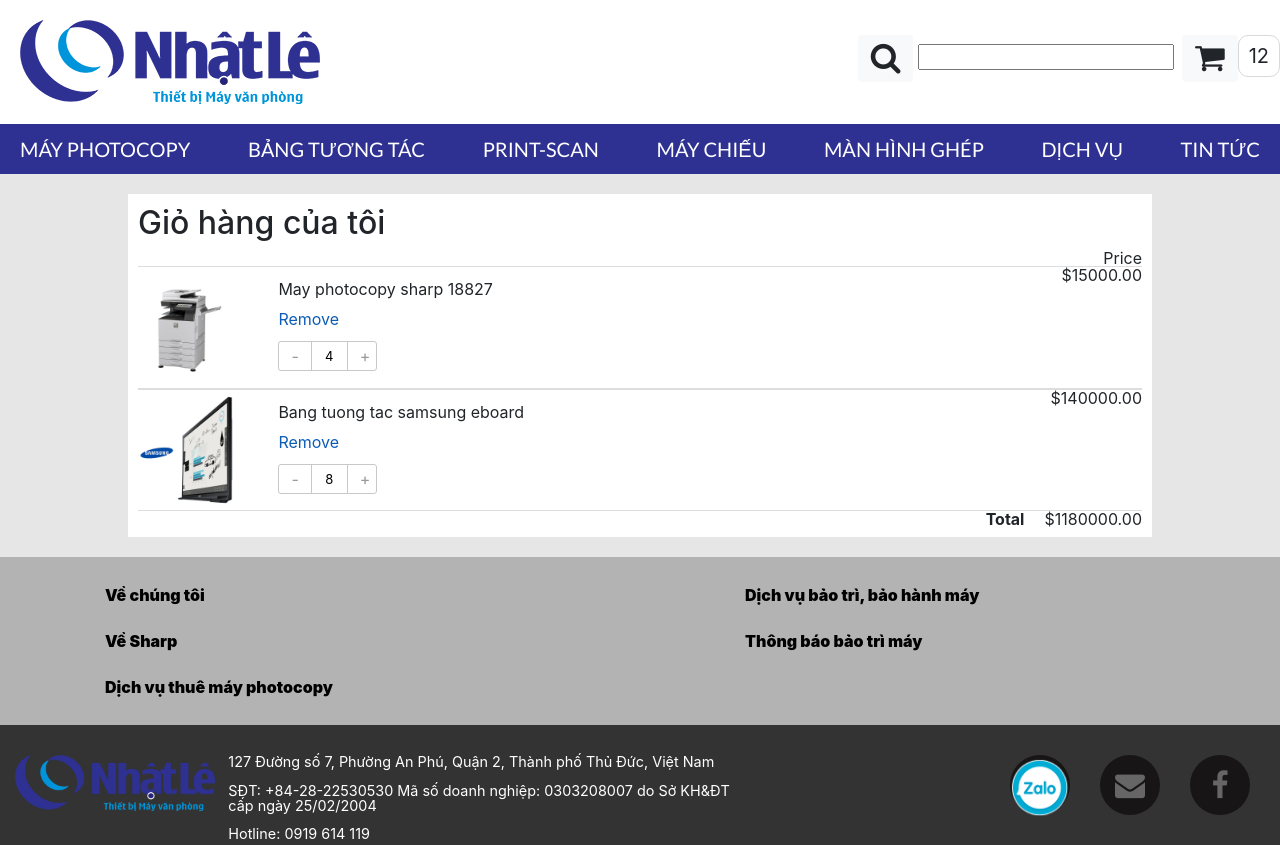
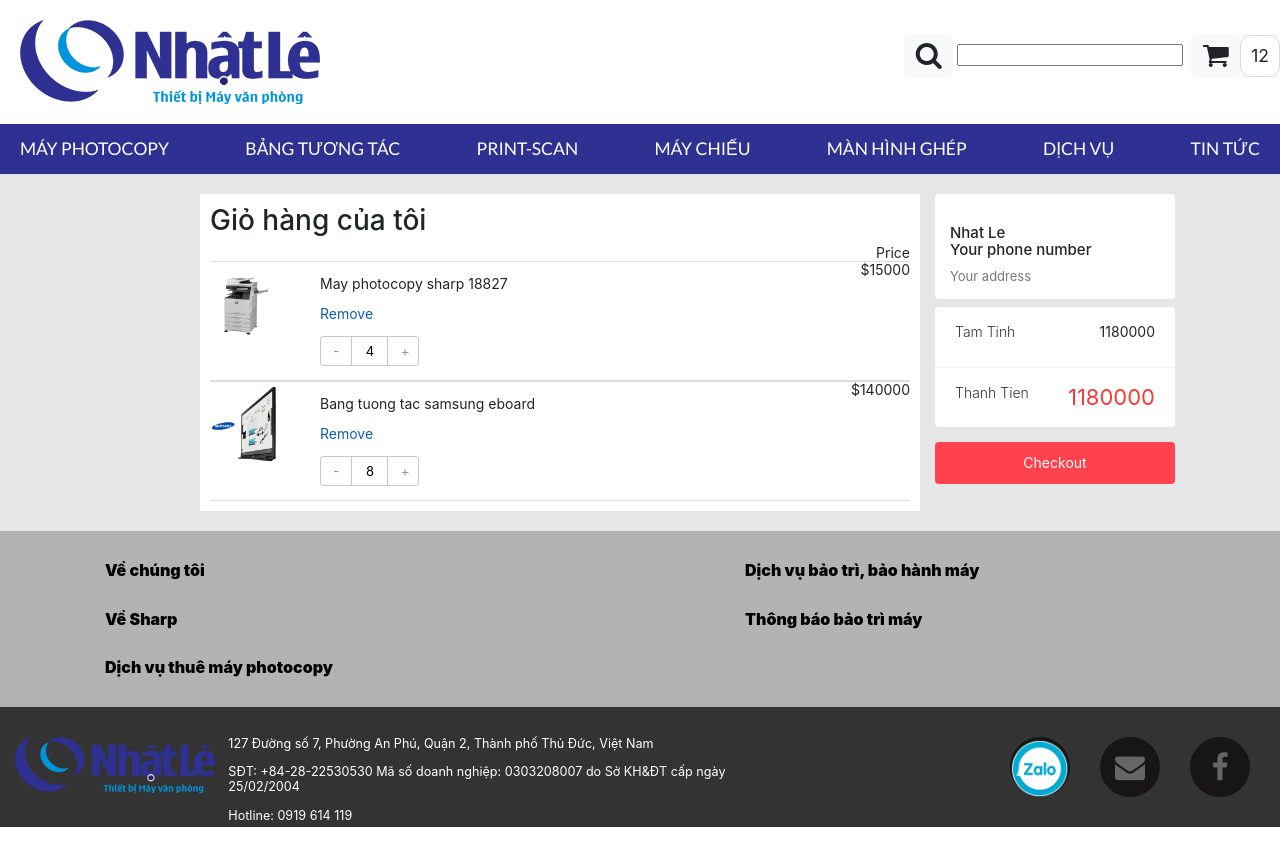
Before and after one commit to nhatle1/Nhat-Le-Django, a Django app: page /giohang/ in a window 1280 px wide. Run offline with Django 3.2, Linux system fonts and the light colour scheme; a user stored in the database is signed in; data comes from the database, SQL or seed files in the repository; both versions use the stored data as it was after the commit; some libraries are stand-ins or nearby versions.

Commit message:
finish styling shopping cart page

```diff
--- a/core/models.py
+++ b/core/models.py
@@ -13,7 +13,7 @@
 class Product(models.Model):
     title = models.CharField(max_length=100)
     description = models.TextField()
-    price = models.FloatField()
+    price = models.IntegerField()
     image = models.ImageField(upload_to="static/images")
     productType = models.TextField()
 
--- a/core/urls.py
+++ b/core/urls.py
@@ -18,5 +18,6 @@
     path('thongbaobaotrimay/', thongbaobaotrimay_view, name="thongbaobaotrimay-view"),
     path('tintuc/', tintuc_view, name="tintuc-view"),
     path('vechungtoi/', vechungtoi_view, name="vechungtoi-view"),
-    path('updateItem/', updateItem_view, name="update-item")
+    path('updateItem/', updateItem_view, name="update-item"),
+    path('checkout/', checkout_view, name="checkout-view"),
 ]
--- a/core/views.py
+++ b/core/views.py
@@ -90,6 +90,7 @@
         'items':items,
         'order':order,
         'cartItems':cartItems,
+        'customer': customer,
     }
     return render(request, 'giohang.html', context)
 
@@ -215,8 +216,22 @@
         orderitem.quantity = orderitem.quantity - 1
 
     orderitem.save()
-
-    if orderitem.quantity <= 0:
+    if action == 'delete':
         orderitem.delete()
 
     return JsonResponse('Item was added', safe=False)
+
+
+def checkout_view(request):
+    if request.user.is_authenticated:
+        customer =  request.user.customer
+        order, created = Order.objects.get_or_create(customer=customer, complete=False)
+        cartItems = order.get_cart_items
+    else:
+        order = { 'get_cart_total':0 }
+
+    context = {
+        'order':order,
+        'cartItems':cartItems,
+    }
+    return render(request, 'checkout.html', context)
--- a/static/css/style.css
+++ b/static/css/style.css
@@ -1,6 +1,11 @@
 /*************Default********* */
+html {
+  font-family: Arial, Helvetica, sans-serif;
+  font-size: 14px;
+}
+
 body {
-  line-height: 1;
+  line-height: 1.15;
   margin: 0;
   padding: 0;
   display: inline;
@@ -289,7 +294,7 @@
   justify-content: center;
   background-color: #e6e6e6;
   margin: 0;
-  padding: 20px 0;
+  padding: 20px 0 20px 200px;
 }
 
 .product-price {
@@ -322,11 +327,6 @@
 
 span.rmv-btn:hover {
   text-decoration: underline;
-}
-
-.cart-total {
-  display: flex;
-  justify-content: flex-end;
 }
 
 span.total-header {
@@ -378,3 +378,108 @@
   background: rgb(248,248,248) none repeat scroll 0% 0%;
   cursor: none;
 }
+
+.cart-checkout {
+  width: calc(100% - 925px);
+}
+
+.cart-checkout--inner {
+  position: sticky;
+  top: 30px;
+}
+
+.shipping-info {
+  background: rgb(255, 255, 255) none repeat scroll 0% 0%;
+  padding: 15px;
+  margin-bottom: 8px;
+  border-radius: 4px;
+}
+
+.heading {
+  margin: 0px 0px 15px;
+  display: flex;
+  flex-wrap: nowrap;
+  -moz-box-pack: justify;
+  justify-content: space-between;
+}
+
+.title {
+  margin: 0px 0px 10px;
+}
+
+.text {
+  display: inline-block;
+  font-size: 14px;
+}
+
+.name {
+  margin-right: 10px;
+}
+
+.name, .phone {
+  font-size: 15px;
+  display: inline-block;
+  font-weight: 500;
+  color: rgb(36, 36, 36);
+}
+
+.address {
+  margin: 0;
+  color: rgb(120, 120, 120);
+  font-size: 13px;
+}
+
+.prices {
+  background: rgb(255, 255, 255) none repeat scroll 0% 0%;
+  border-radius: 4px;
+}
+
+.price_items {
+  list-style: outside none none;
+  margin: 0px;
+  padding: 17px 20px;
+  border-bottom: 1px solid rgb(244, 244, 244);
+}
+
+.price_item {
+  display: flex;
+  flex-wrap: nowrap;
+  -moz-box-pack: justify;
+  justify-content: space-between;
+  margin-bottom: 10px;
+}
+
+.price_text {
+  font-weight: 300;
+  color: rgb(51, 51, 51);
+  display: inline-block;
+}
+
+.prices_total {
+  padding: 17px 20px;
+  display: flex;
+  flex-wrap: nowrap;
+  -moz-box-pack: justify;
+  justify-content: space-between;
+  margin: 0px;
+}
+
+.price_value--final {
+  color: rgb(254, 56, 52);
+  font-size: 22px;
+  font-weight: 400;
+  text-align: right;
+}
+
+.cart_submit {
+  background: rgb(255, 66, 78) none repeat scroll 0% 0%;
+  color: rgb(255, 255, 255);
+  padding: 13px 10px;
+  text-align: center;
+  border-radius: 4px;
+  border: medium none;
+  width: 100%;
+  display: block;
+  margin: 15px 0px;
+  cursor: pointer;
+}
--- a/static/script/script.js
+++ b/static/script/script.js
@@ -8,6 +8,18 @@
     }
 }
 
+var checkoutBtn = document.getElementsByClassName('cart_submit')
+checkoutBtn[0].addEventListener('click', function() {
+    if (user === "AnonymousUser")
+    {
+        console.log("User is not authenticated")
+    }
+    else
+    {
+        window.location.replace('/checkout/')
+    }
+})
+
 function dropdownmenu() {
     var x = document.getElementById("navbar");
     if (x.className === "topnav") {
--- a/templates/giohang.html
+++ b/templates/giohang.html
@@ -2,7 +2,8 @@
 {% load static %}
 {% block content %}
 <div class="shopping-cart-content">
-    <div class="shopping-cart-table">
+    <div class="row">
+        <div class="col-md-8 shopping-cart-table">
             <h2>Giỏ hàng của tôi</h2>
             <div class="row shopping-cart-description">
                 <span>Price</span>
@@ -13,7 +14,7 @@
                 <div class="col-sm-7 product-specs column">
                     <ul>
                         <li class="product-name"><span>{{ item.product.title }}</span></li>
-                    <li class="remove-button"><span class="rmv-btn">Remove</span></li>
+                        <li class="remove-button"><span class="rmv-btn update-cart" data-product="{{ item.product.id }}" data-action="delete">Remove</span></li>
                         <li class="product-quantity">
                             <div class="cart-quantity">
                                 <span class="quantity-decrease update-cart" data-product="{{ item.product.id }}" data-action="remove">-</span>
@@ -24,14 +25,44 @@
                     </ul>
                 </div>
                 <div class="product-price column">
-                <span>${{ item.product.price|floatformat:2 }}</span>
+                    <span>${{ item.product.price }}</span>
                 </div>
             </div>
             {% endfor %}
-        <div class="row cart-total">
+            <!-- <div class="row cart-total">
                 <span class="total-header">Total</span>
                 <div class="total-price">
                     <span>${{ order.get_cart_total|floatformat:2 }}</span>
+                </div>
+            </div> -->
+        </div>
+        <div class="col-md-3 cart-checkout">
+            <div class="cart-checkout--inner">
+                <div class="shipping-info">
+                    <p class="heading"></p>
+                    <p class="title">
+                        <b class="name">{{ customer.name }}</b>
+                        <b class="phone">Your phone number</b>
+                    </p>
+                    <p class="address">
+                        Your address
+                    </p>
+                </div>
+                <div class="cart-total">
+                    <div class="prices">
+                        <ul class="price_items">
+                            <li class="price_item">
+                                <span class="price_text">Tam Tinh</span>
+                                <span class="price_value">{{ order.get_cart_total }}</span>
+                            </li>
+                        </ul>
+                        <p class="prices_total">
+                            <span class="price_text">Thanh Tien</span>
+                            <span class="price_value price_value--final">{{ order.get_cart_total }}</span>
+                        </p>
+                    </div>
+                </div>
+                <button class="cart_submit" type="button">Checkout</button>
             </div>
         </div>
     </div>
```
Also changed, not shown: core/migrations/0009_alter_product_price.py (added), db.sqlite3. Lines whose indentation alone changed are shown as unchanged.
